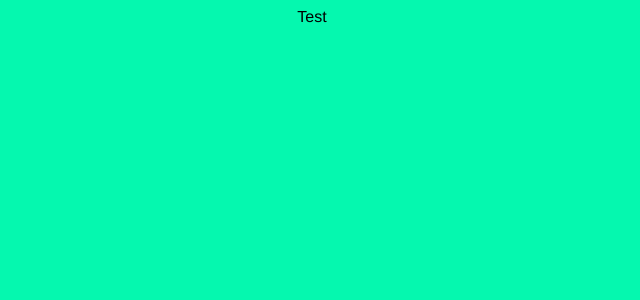
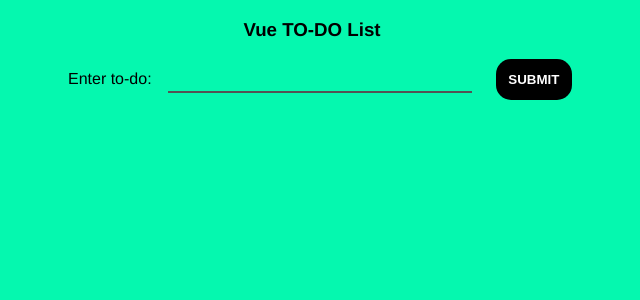
Before and after one commit to milufranz08/vue-to-do-list, a Vue app: page / in a window 1280 px wide. Shown: the top 300 px of the page, without its empty margins (328-968 px from the left). Built offline with nearby package versions, Linux system fonts and the light colour scheme.

Commit message:
Add title and label

```diff
--- a/src/App.vue
+++ b/src/App.vue
@@ -1,12 +1,27 @@
 <template>
   <div id="app">
-    Test
+    <form @submit.prevent="addTodo">
+      <h3>Vue TO-DO List</h3>
+      <label>Enter to-do:</label>
+      <input type="text" v-model="item" />
+      <button>Submit</button>
+    </form>
   </div>
 </template>
 
 <script>
 export default {
-  name: "app"
+  name: "app",
+  data() {
+    return {
+      item: ""
+    };
+  },
+  methods: {
+    addTodo() {
+      this.item = "";
+    }
+  }
 };
 </script>
 
@@ -18,4 +33,33 @@ body {
 #app {
   text-align: center;
 }
+
+label {
+  padding: 1em;
+}
+
+input {
+  color: #696969;
+  font-size: 1.5em;
+  outline: 0;
+  background-color: #05f8af;
+  border-width: 0 0 2px;
+  border-color: black;
+  margin-right: 1em;
+  width: 300px;
+}
+
+button {
+  border-color: transparent;
+  color: white;
+  font-weight: bold;
+  padding: 0.8em;
+  background-color: black;
+  border-radius: 15px;
+  text-transform: uppercase;
+}
+
+button:hover {
+  color: #ff04bd;
+}
 </style>
```
